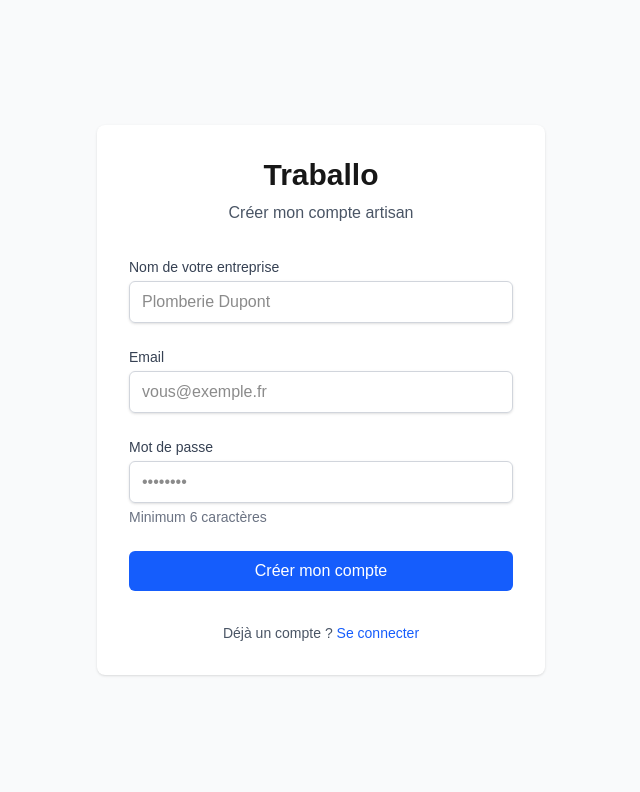
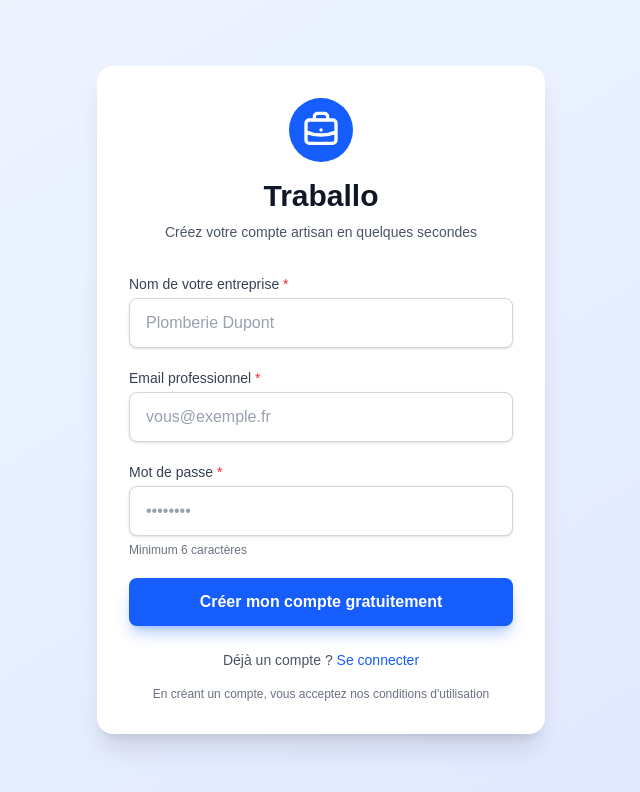
Before and after one commit to KwasiEzor/traballo, a Next.js app: page /auth/signup in a window 1280 px wide. Shown: the top 792 px of the page, without its empty margins (319-959 px from the left). Built offline with nearby package versions, Linux system fonts and the light colour scheme; no server answers.

Commit message:
Improve auth UI with error display, modern styling, and better UX
- Added error message display (red banner)
- Gradient backgrounds
- Icon badges
- Better button styling with shadows
- Improved form inputs with focus states
- Added forgot password link
- Better spacing and typography

```diff
--- a/src/app/auth/signin/page.tsx
+++ b/src/app/auth/signin/page.tsx
@@ -6,7 +6,11 @@
 import { createClient } from "@/lib/auth/supabase-server";
 import { redirect } from "next/navigation";
 
-export default function SignInPage() {
+export default function SignInPage({
+  searchParams,
+}: {
+  searchParams: { error?: string };
+}) {
   async function signIn(formData: FormData) {
     "use server";
 
@@ -27,16 +31,61 @@
   }
 
   return (
-    <div className="flex min-h-screen items-center justify-center bg-gray-50">
-      <div className="w-full max-w-md space-y-8 rounded-lg bg-white p-8 shadow">
+    <div className="flex min-h-screen items-center justify-center bg-gradient-to-br from-blue-50 to-indigo-100 px-4">
+      <div className="w-full max-w-md">
+        <div className="rounded-2xl bg-white p-8 shadow-xl">
+          {/* Header */}
           <div className="text-center">
-          <h1 className="text-3xl font-bold">Traballo</h1>
-          <p className="mt-2 text-gray-600">Connexion artisan</p>
+            <div className="mx-auto mb-4 flex h-16 w-16 items-center justify-center rounded-full bg-blue-600">
+              <svg
+                className="h-10 w-10 text-white"
+                fill="none"
+                stroke="currentColor"
+                viewBox="0 0 24 24"
+              >
+                <path
+                  strokeLinecap="round"
+                  strokeLinejoin="round"
+                  strokeWidth={2}
+                  d="M21 13.255A23.931 23.931 0 0112 15c-3.183 0-6.22-.62-9-1.745M16 6V4a2 2 0 00-2-2h-4a2 2 0 00-2 2v2m4 6h.01M5 20h14a2 2 0 002-2V8a2 2 0 00-2-2H5a2 2 0 00-2 2v10a2 2 0 002 2z"
+                />
+              </svg>
+            </div>
+            <h1 className="text-3xl font-bold text-gray-900">Traballo</h1>
+            <p className="mt-2 text-sm text-gray-600">
+              Connectez-vous à votre espace artisan
+            </p>
           </div>
 
-        <form action={signIn} className="mt-8 space-y-6">
+          {/* Error Message */}
+          {searchParams.error && (
+            <div className="mt-6 rounded-lg bg-red-50 border border-red-200 p-4">
+              <div className="flex">
+                <svg
+                  className="h-5 w-5 text-red-400"
+                  fill="currentColor"
+                  viewBox="0 0 20 20"
+                >
+                  <path
+                    fillRule="evenodd"
+                    d="M10 18a8 8 0 100-16 8 8 0 000 16zM8.707 7.293a1 1 0 00-1.414 1.414L8.586 10l-1.293 1.293a1 1 0 101.414 1.414L10 11.414l1.293 1.293a1 1 0 001.414-1.414L11.414 10l1.293-1.293a1 1 0 00-1.414-1.414L10 8.586 8.707 7.293z"
+                    clipRule="evenodd"
+                  />
+                </svg>
+                <p className="ml-3 text-sm text-red-800">
+                  {decodeURIComponent(searchParams.error)}
+                </p>
+              </div>
+            </div>
+          )}
+
+          {/* Form */}
+          <form action={signIn} className="mt-8 space-y-5">
             <div>
-            <label htmlFor="email" className="block text-sm font-medium text-gray-700">
+              <label
+                htmlFor="email"
+                className="block text-sm font-medium text-gray-700"
+              >
                 Email
               </label>
               <input
@@ -44,39 +93,66 @@
                 name="email"
                 type="email"
                 required
-              className="mt-1 block w-full rounded-md border border-gray-300 px-3 py-2 shadow-sm focus:border-blue-500 focus:outline-none focus:ring-blue-500"
+                autoComplete="email"
+                className="mt-1 block w-full rounded-lg border border-gray-300 bg-white px-4 py-3 text-gray-900 placeholder-gray-400 shadow-sm transition-colors focus:border-blue-500 focus:outline-none focus:ring-2 focus:ring-blue-500/20"
                 placeholder="vous@exemple.fr"
               />
             </div>
 
             <div>
-            <label htmlFor="password" className="block text-sm font-medium text-gray-700">
+              <div className="flex items-center justify-between">
+                <label
+                  htmlFor="password"
+                  className="block text-sm font-medium text-gray-700"
+                >
                   Mot de passe
                 </label>
+                <a
+                  href="/auth/forgot-password"
+                  className="text-xs font-medium text-blue-600 hover:text-blue-500 hover:underline"
+                >
+                  Mot de passe oublié ?
+                </a>
+              </div>
               <input
                 id="password"
                 name="password"
                 type="password"
                 required
-              className="mt-1 block w-full rounded-md border border-gray-300 px-3 py-2 shadow-sm focus:border-blue-500 focus:outline-none focus:ring-blue-500"
+                autoComplete="current-password"
+                className="mt-1 block w-full rounded-lg border border-gray-300 bg-white px-4 py-3 text-gray-900 placeholder-gray-400 shadow-sm transition-colors focus:border-blue-500 focus:outline-none focus:ring-2 focus:ring-blue-500/20"
                 placeholder="••••••••"
               />
             </div>
 
             <button
               type="submit"
-            className="w-full rounded-md bg-blue-600 px-4 py-2 text-white hover:bg-blue-700 focus:outline-none focus:ring-2 focus:ring-blue-500 focus:ring-offset-2"
+              className="w-full rounded-lg bg-blue-600 px-4 py-3 font-semibold text-white shadow-lg shadow-blue-600/30 transition-all hover:bg-blue-700 hover:shadow-xl hover:shadow-blue-600/40 focus:outline-none focus:ring-2 focus:ring-blue-500 focus:ring-offset-2 active:scale-[0.98]"
             >
               Se connecter
             </button>
           </form>
 
-        <p className="mt-4 text-center text-sm text-gray-600">
-          Pas encore de compte ?{" "}
-          <a href="/auth/signup" className="text-blue-600 hover:text-blue-500">
-            S'inscrire
+          {/* Divider */}
+          <div className="relative my-6">
+            <div className="absolute inset-0 flex items-center">
+              <div className="w-full border-t border-gray-200"></div>
+            </div>
+            <div className="relative flex justify-center text-sm">
+              <span className="bg-white px-4 text-gray-500">
+                Nouveau sur Traballo ?
+              </span>
+            </div>
+          </div>
+
+          {/* Sign up link */}
+          <a
+            href="/auth/signup"
+            className="block w-full rounded-lg border-2 border-blue-600 bg-white px-4 py-3 text-center font-semibold text-blue-600 transition-all hover:bg-blue-50 focus:outline-none focus:ring-2 focus:ring-blue-500 focus:ring-offset-2 active:scale-[0.98]"
+          >
+            Créer un compte gratuitement
           </a>
-        </p>
+        </div>
       </div>
     </div>
   );
--- a/src/app/auth/signup/page.tsx
+++ b/src/app/auth/signup/page.tsx
@@ -8,7 +8,11 @@
 import { db } from "@/lib/db";
 import { tenants } from "@/db/schema";
 
-export default function SignUpPage() {
+export default function SignUpPage({
+  searchParams,
+}: {
+  searchParams: { error?: string };
+}) {
   async function signUp(formData: FormData) {
     "use server";
 
@@ -53,52 +57,106 @@
       });
     } catch (error) {
       console.error("Failed to create tenant:", error);
-      redirect("/auth/signup?error=" + encodeURIComponent("Database error: Failed to create tenant"));
+      redirect(
+        "/auth/signup?error=" +
+          encodeURIComponent("Database error: Failed to create tenant")
+      );
     }
 
     redirect("/dashboard");
   }
 
   return (
-    <div className="flex min-h-screen items-center justify-center bg-gray-50">
-      <div className="w-full max-w-md space-y-8 rounded-lg bg-white p-8 shadow">
+    <div className="flex min-h-screen items-center justify-center bg-gradient-to-br from-blue-50 to-indigo-100 px-4">
+      <div className="w-full max-w-md">
+        <div className="rounded-2xl bg-white p-8 shadow-xl">
+          {/* Header */}
           <div className="text-center">
-          <h1 className="text-3xl font-bold">Traballo</h1>
-          <p className="mt-2 text-gray-600">Créer mon compte artisan</p>
+            <div className="mx-auto mb-4 flex h-16 w-16 items-center justify-center rounded-full bg-blue-600">
+              <svg
+                className="h-10 w-10 text-white"
+                fill="none"
+                stroke="currentColor"
+                viewBox="0 0 24 24"
+              >
+                <path
+                  strokeLinecap="round"
+                  strokeLinejoin="round"
+                  strokeWidth={2}
+                  d="M21 13.255A23.931 23.931 0 0112 15c-3.183 0-6.22-.62-9-1.745M16 6V4a2 2 0 00-2-2h-4a2 2 0 00-2 2v2m4 6h.01M5 20h14a2 2 0 002-2V8a2 2 0 00-2-2H5a2 2 0 00-2 2v10a2 2 0 002 2z"
+                />
+              </svg>
+            </div>
+            <h1 className="text-3xl font-bold text-gray-900">Traballo</h1>
+            <p className="mt-2 text-sm text-gray-600">
+              Créez votre compte artisan en quelques secondes
+            </p>
           </div>
 
-        <form action={signUp} className="mt-8 space-y-6">
+          {/* Error Message */}
+          {searchParams.error && (
+            <div className="mt-6 rounded-lg bg-red-50 border border-red-200 p-4">
+              <div className="flex">
+                <svg
+                  className="h-5 w-5 text-red-400"
+                  fill="currentColor"
+                  viewBox="0 0 20 20"
+                >
+                  <path
+                    fillRule="evenodd"
+                    d="M10 18a8 8 0 100-16 8 8 0 000 16zM8.707 7.293a1 1 0 00-1.414 1.414L8.586 10l-1.293 1.293a1 1 0 101.414 1.414L10 11.414l1.293 1.293a1 1 0 001.414-1.414L11.414 10l1.293-1.293a1 1 0 00-1.414-1.414L10 8.586 8.707 7.293z"
+                    clipRule="evenodd"
+                  />
+                </svg>
+                <p className="ml-3 text-sm text-red-800">
+                  {decodeURIComponent(searchParams.error)}
+                </p>
+              </div>
+            </div>
+          )}
+
+          {/* Form */}
+          <form action={signUp} className="mt-8 space-y-5">
             <div>
-            <label htmlFor="businessName" className="block text-sm font-medium text-gray-700">
-              Nom de votre entreprise
+              <label
+                htmlFor="businessName"
+                className="block text-sm font-medium text-gray-700"
+              >
+                Nom de votre entreprise <span className="text-red-500">*</span>
               </label>
               <input
                 id="businessName"
                 name="businessName"
                 type="text"
                 required
-              className="mt-1 block w-full rounded-md border border-gray-300 px-3 py-2 shadow-sm focus:border-blue-500 focus:outline-none focus:ring-blue-500"
+                className="mt-1 block w-full rounded-lg border border-gray-300 bg-white px-4 py-3 text-gray-900 placeholder-gray-400 shadow-sm transition-colors focus:border-blue-500 focus:outline-none focus:ring-2 focus:ring-blue-500/20"
                 placeholder="Plomberie Dupont"
               />
             </div>
 
             <div>
-            <label htmlFor="email" className="block text-sm font-medium text-gray-700">
-              Email
+              <label
+                htmlFor="email"
+                className="block text-sm font-medium text-gray-700"
+              >
+                Email professionnel <span className="text-red-500">*</span>
               </label>
               <input
                 id="email"
                 name="email"
                 type="email"
                 required
-              className="mt-1 block w-full rounded-md border border-gray-300 px-3 py-2 shadow-sm focus:border-blue-500 focus:outline-none focus:ring-blue-500"
+                className="mt-1 block w-full rounded-lg border border-gray-300 bg-white px-4 py-3 text-gray-900 placeholder-gray-400 shadow-sm transition-colors focus:border-blue-500 focus:outline-none focus:ring-2 focus:ring-blue-500/20"
                 placeholder="vous@exemple.fr"
               />
             </div>
 
             <div>
-            <label htmlFor="password" className="block text-sm font-medium text-gray-700">
-              Mot de passe
+              <label
+                htmlFor="password"
+                className="block text-sm font-medium text-gray-700"
+              >
+                Mot de passe <span className="text-red-500">*</span>
               </label>
               <input
                 id="password"
@@ -106,26 +164,37 @@
                 type="password"
                 required
                 minLength={6}
-              className="mt-1 block w-full rounded-md border border-gray-300 px-3 py-2 shadow-sm focus:border-blue-500 focus:outline-none focus:ring-blue-500"
+                className="mt-1 block w-full rounded-lg border border-gray-300 bg-white px-4 py-3 text-gray-900 placeholder-gray-400 shadow-sm transition-colors focus:border-blue-500 focus:outline-none focus:ring-2 focus:ring-blue-500/20"
                 placeholder="••••••••"
               />
-            <p className="mt-1 text-sm text-gray-500">Minimum 6 caractères</p>
+              <p className="mt-1.5 text-xs text-gray-500">
+                Minimum 6 caractères
+              </p>
             </div>
 
             <button
               type="submit"
-            className="w-full rounded-md bg-blue-600 px-4 py-2 text-white hover:bg-blue-700 focus:outline-none focus:ring-2 focus:ring-blue-500 focus:ring-offset-2"
+              className="w-full rounded-lg bg-blue-600 px-4 py-3 font-semibold text-white shadow-lg shadow-blue-600/30 transition-all hover:bg-blue-700 hover:shadow-xl hover:shadow-blue-600/40 focus:outline-none focus:ring-2 focus:ring-blue-500 focus:ring-offset-2 active:scale-[0.98]"
             >
-            Créer mon compte
+              Créer mon compte gratuitement
             </button>
           </form>
 
-        <p className="mt-4 text-center text-sm text-gray-600">
+          {/* Footer */}
+          <p className="mt-6 text-center text-sm text-gray-600">
             Déjà un compte ?{" "}
-          <a href="/auth/signin" className="text-blue-600 hover:text-blue-500">
+            <a
+              href="/auth/signin"
+              className="font-medium text-blue-600 hover:text-blue-500 hover:underline"
+            >
               Se connecter
             </a>
           </p>
+
+          <p className="mt-4 text-center text-xs text-gray-500">
+            En créant un compte, vous acceptez nos conditions d'utilisation
+          </p>
+        </div>
       </div>
     </div>
   );
```
Lines whose indentation alone changed are shown as unchanged.
